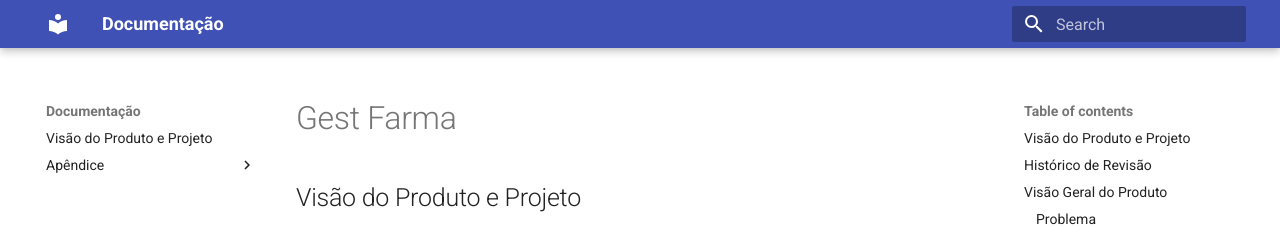
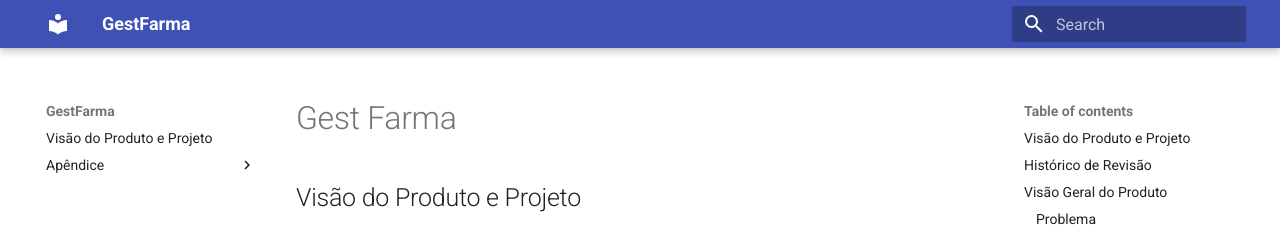
Before and after one commit to FGA-REQ/2024.2-Requisitores, an MkDocs documentation site: the page built from docs/index.md, in a window 1280 px wide. Shown: the top 227 px of the page. Built offline with MkDocs 1.6.1 and Material for MkDocs 9.7.7, drawn with Linux system fonts in a browser that asks for light colours.

Commit message:
Update mkdocs.yml

```diff
--- a/mkdocs.yml
+++ b/mkdocs.yml
@@ -1,4 +1,4 @@
-site_name: Documentação
+site_name: GestFarma
 
 nav:
   - Visão do Produto e Projeto : "visao-projeto-produto/visaoprojetoproduto.md"
```
